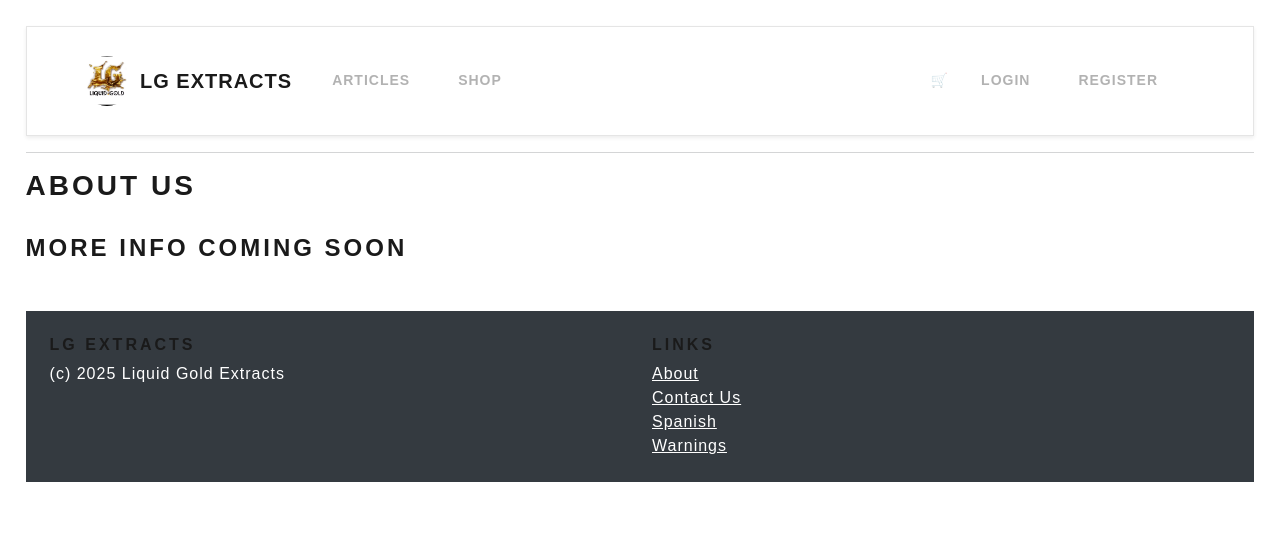
After one commit to tanktoptony/LGextracts, a Django app: template liquidgold/store/templates/about.html in a window 1280 px wide. The commit adds this page. Shown: the top 537 px of the page. Run offline with Django 3.2, Linux system fonts and the light colour scheme; the template is opened without the code that fills it, so the values that code supplies are empty; some libraries are stand-ins or nearby versions.

Commit message:
updated about and other pages to redirect properly

```diff
--- a/liquidgold/blog/templates/base.html
+++ b/liquidgold/blog/templates/base.html
@@ -91,7 +91,7 @@
       <div class="container-fluid p-4">
           <div class="row">
               <div class="col-lg-6 col-md-12 mb-4 mb-md-0">
-                  <h5 class="text-uppercase">Footer Content</h5>
+                  <h5 class="text-uppercase">LG Extracts</h5>
                   <p>
                       (c) 2025 Liquid Gold Extracts
                   </p>
@@ -100,7 +100,7 @@
               <div class="col-lg-3 col-md-6 mb-4 mb-md-0">
                   <h5 class="text-uppercase">Links</h5>
                   <ul class="list-unstyled mb-0">
-                      <li><a href="#!" class="text-white">About</a></li>
+                      <li><a href="{% url "about" %}" class="text-white">About</a></li>
                       <li><a href="#!" class="text-white">Contact Us</a></li>
                       <li><a href="{% url "spanish" %}" class="text-white">Spanish</a></li>
                       <li><a href="{% url "warnings" %}" class="text-white">Warnings</a></li>
--- /dev/null
+++ b/liquidgold/store/templates/about.html
@@ -0,0 +1,12 @@
+<!--  blog/templates/warnings.html -->
+
+{% extends 'base.html' %}
+{% block page_title %}
+    <h2>About Us</h2>
+    <br/>
+{% endblock page_title %}
+
+{% block page_content %}
+<h3>More Info Coming Soon</h3>
+
+{% endblock page_content %}
--- a/liquidgold/store/templates/warnings.html
+++ b/liquidgold/store/templates/warnings.html
@@ -2,7 +2,7 @@
 
 {% extends 'base.html' %}
 {% block page_title %}
-    <h2>Lottery</h2>
+    <h2>Warnings</h2>
     <br/>
 {% endblock page_title %}
 
--- a/liquidgold/store/urls.py
+++ b/liquidgold/store/urls.py
@@ -16,6 +16,7 @@
     path('remove-from-order/<int:item_id>/', views.remove_from_order, name='remove_from_order'),
     path('update-quantity/<int:item_id>/', views.update_quantity, name='update_quantity'),
     path('accounts/logout/', LogoutView.as_view(), name='logout'),
+    path('about/', views.about, name='about'),
     ### path('spanish/', views.spanish, name='spanish'),
 ]
 
--- a/liquidgold/store/views.py
+++ b/liquidgold/store/views.py
@@ -246,6 +246,9 @@
 def warnings(request):
     return render(request, 'warnings.html')
 
+def about(request):
+    return render(request, 'about.html')
+
 app = Flask(__name__)
 
 stripe.api_key = 'sk_test_o482215W7Ef1KfFUXLTXZ8kp'
```
